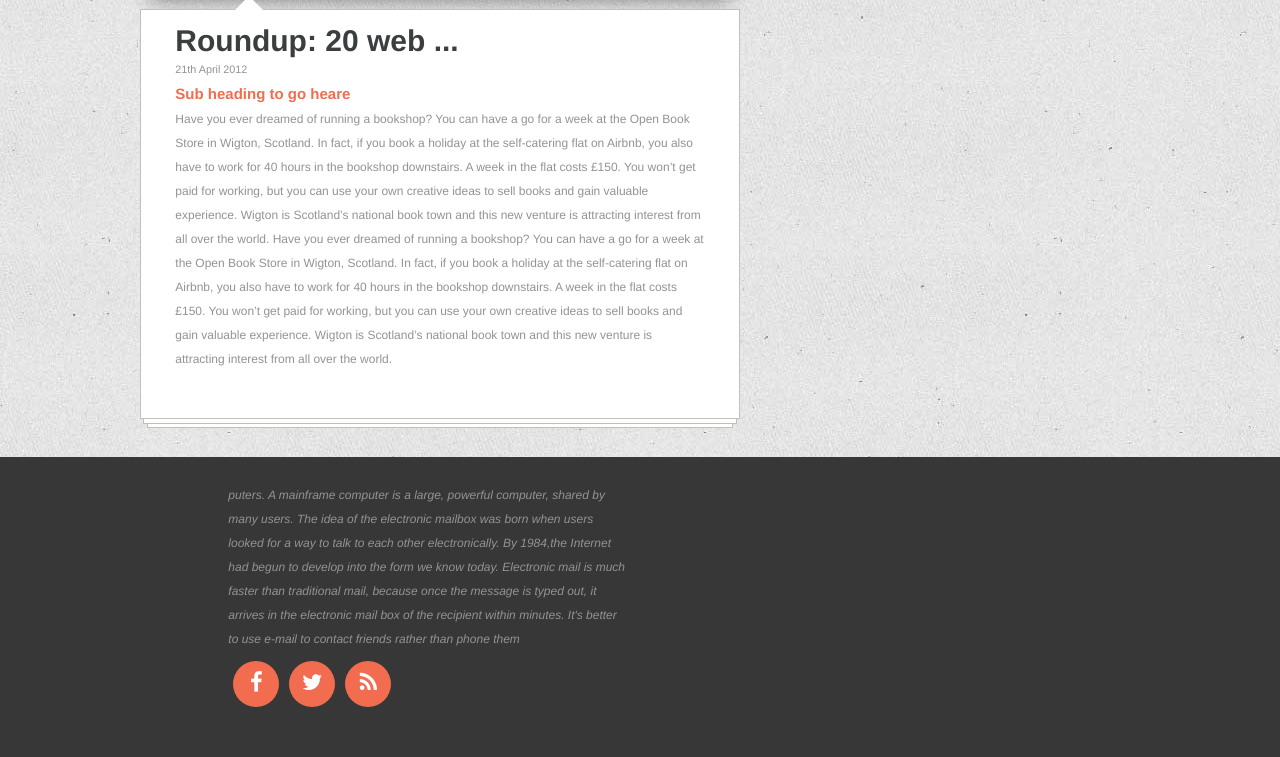
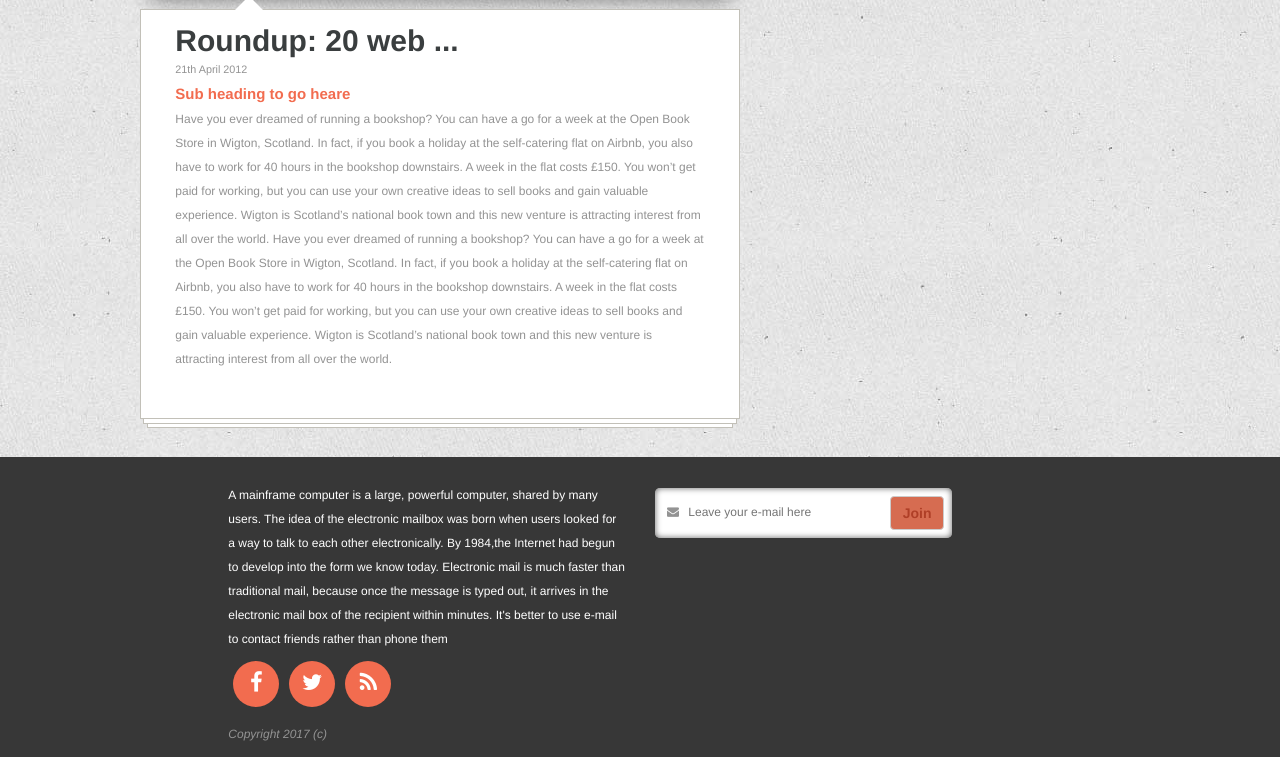
Before and after one commit to IgorLit/less-based-template, a website: page index.html in a window 1280 px wide. Shown: the part 1649-2406 px from the top of the page. Drawn offline with nearby package versions, Linux system fonts and the light colour scheme.

Commit message:
footer done

```diff
--- a/assets/less/components/base.less
+++ b/assets/less/components/base.less
@@ -33,7 +33,6 @@ h3 {
     font-weight: bold;
 }
 
-
 .circle{
     margin: 0 5px;
     float: left;
@@ -46,4 +45,8 @@ h3 {
     height: 46px;
     background-color: @header-logo-background;
     border-radius: 23px;
+    a{
+        color:inherit;
+        text-decoration: none;
+    }
 }
--- a/assets/less/pages/index.less
+++ b/assets/less/pages/index.less
@@ -122,6 +122,7 @@
 }
 .entry-field{
   margin:5px 0;
+  background-color:white;
   border-radius: 5px;
   padding: 8px;
   display: inline-block;
@@ -157,7 +158,26 @@
   padding-top: 2%;
   height: 300px;
   width: 100%;
+ p{
+   color: @text-color;
+ }
+  .circle{
+    margin-bottom: 15px;
+  }
+
+  .entry-field{
+
+    input {
+      width: 200px;
+    }
+    .btn{
+      right: 0;
+      background: #d66c51;
+      color:#af3f27;
+
+    }
+  }
 }
-.social-networks{
-
+.copyright{
+  clear: both;
 }
--- a/index.html
+++ b/index.html
@@ -138,23 +138,36 @@
 <footer class="container site-footer">
   <div class="row">
     <div class="col-md-5 col-lg-4 col-sm-6 col-xs-12  col-lg-offset-2  col-md-offset-1">
-      <p><em>puters. A mainframe computer is a large, powerful computer, shared by many users. The idea of the electronic mailbox was born when users looked for a way to talk to each other electronically. By 1984,the Internet had begun to develop into the form we know today. Electronic mail is much faster than traditional mail, because once the message is typed out, it arrives in the electronic mail box of the recipient within minutes. It's better to use e-mail to contact friends rather than phone them</em>
+      <p>A mainframe computer is a large, powerful computer, shared by many users. The idea of the electronic mailbox was born when users looked for a way to talk to each other electronically. By 1984,the Internet had begun to develop into the form we know today. Electronic mail is much faster than traditional mail, because once the message is typed out, it arrives in the electronic mail box of the recipient within minutes. It's better to use e-mail to contact friends rather than phone them
       </p>
-      <div class="social-networks">
-          <div class="circle">
-            <i class="fa fa-facebook" aria-hidden="true"></i>
-          </div>
 
         <div class="circle">
-          <i class="fa fa-twitter" aria-hidden="true"></i>
+          <a href="" class="test">
+            <i class="fa fa-facebook" aria-hidden="true"></i>
+          </a>
         </div>
         <div class="circle">
-          <i class="fa fa-rss" aria-hidden="true"></i>
+          <a href="#">
+            <i class="fa fa-twitter" aria-hidden="true"></i>
+          </a>
         </div>
-      </div>
+        <div class="circle">
+          <a href="#">
+            <i class="fa fa-rss" aria-hidden="true"></i>
+          </a>
+        </div>
+        <div class="copyright" >
+          <em style="clear: both">Copyright 2017 (c)</em>
+        </div>
+
+
     </div>
     <div class="col-md-5 col-lg-4 col-sm-6 col-xs-12">
-
+      <div class="entry-field">
+        <i class="fa fa-envelope" aria-hidden="true"></i>
+        <input type="text"  placeholder="Leave your e-mail here">
+        <button class="btn btn-default">Join</button>
+      </div>
     </div>
   </div>
 </footer>
```
Also changed, not shown: assets/css/style.css.
